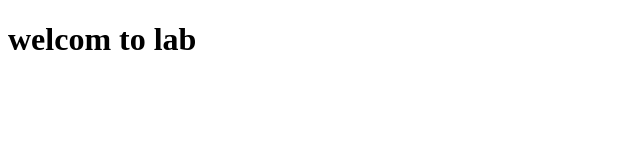
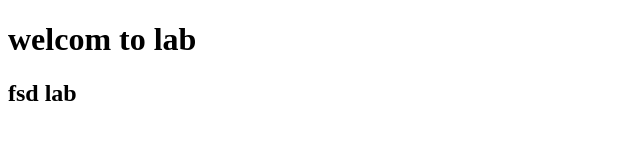
Before and after one commit to bssajjana/mini-project-2, a plain HTML site: page indx.html in a window 1280 px wide. Shown: the whole page, without its empty margins (0-640 px from the left). Drawn offline with Linux system fonts and the light colour scheme.

Commit message:
Update indx.html

```diff
--- a/indx.html
+++ b/indx.html
@@ -7,6 +7,7 @@
 </head>
 <body>
     <h1>welcom to lab </h1>
+    <h2>fsd lab</h2>
 
 </body>
 </html>
```
